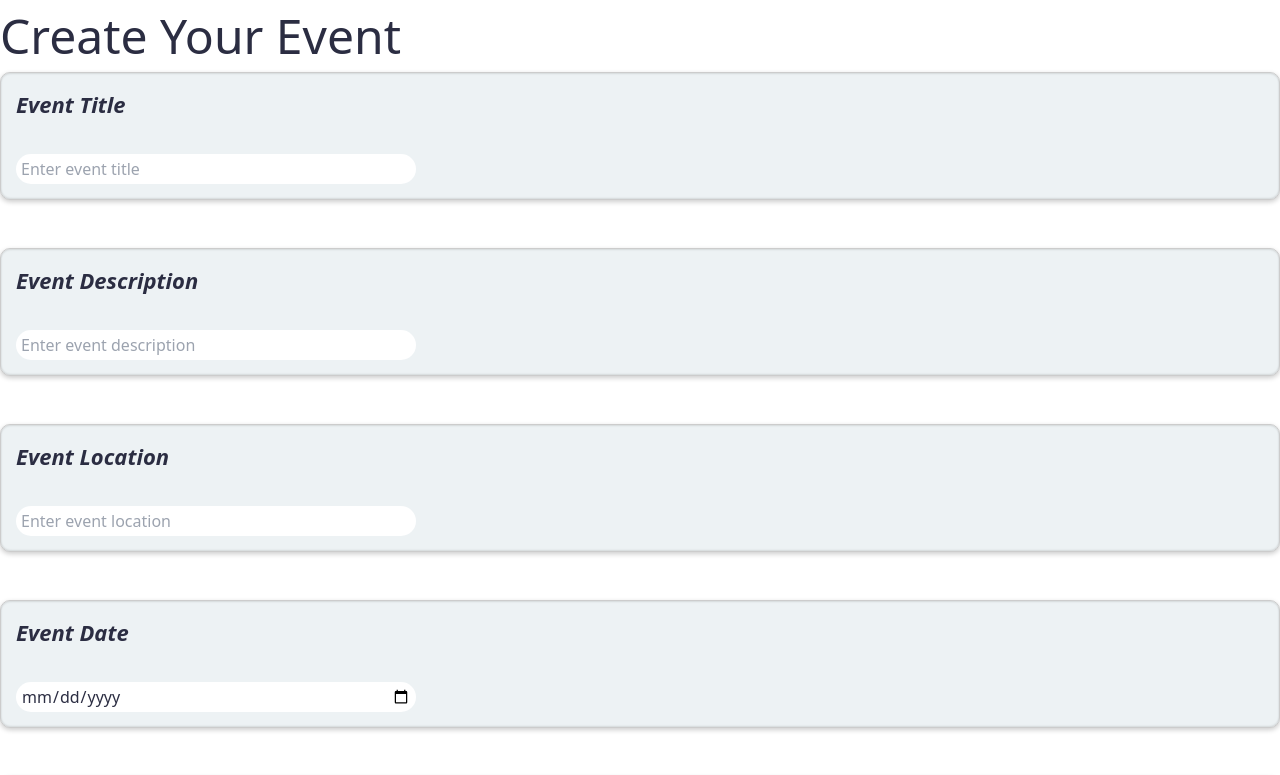
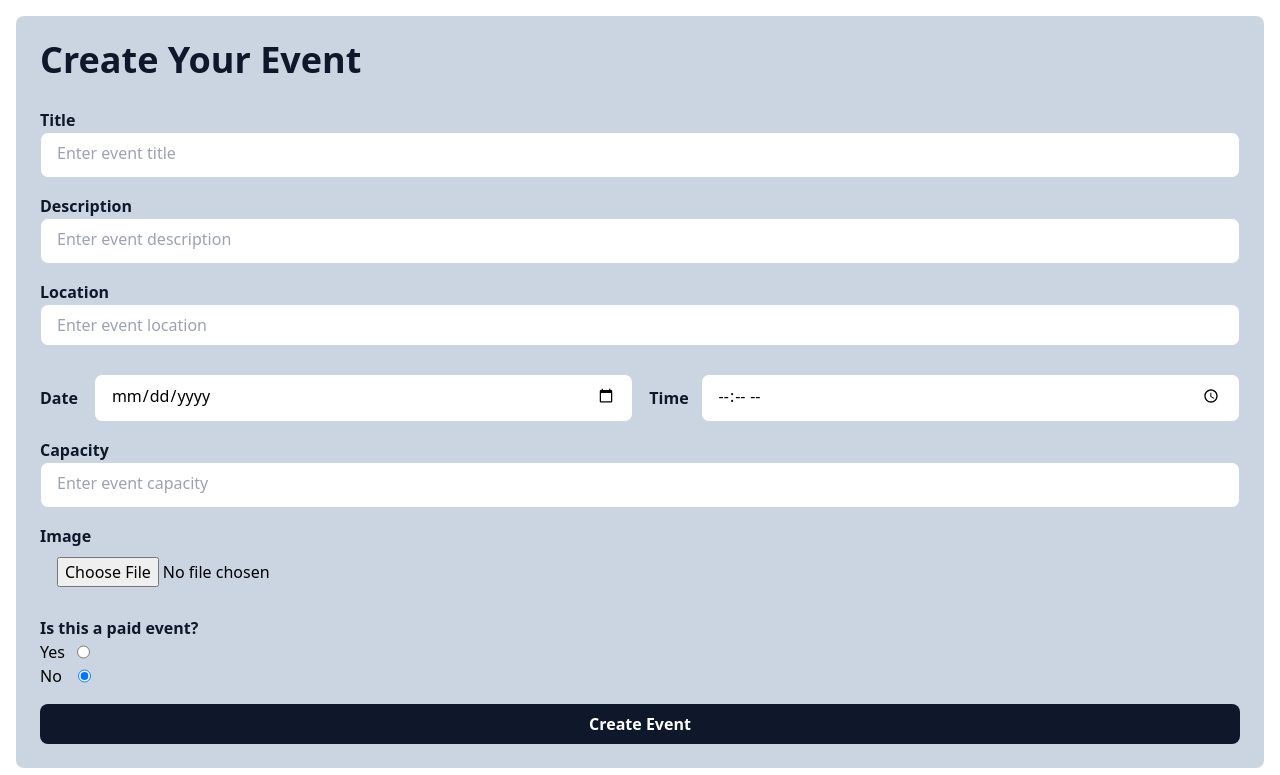
Before and after one commit to mazenkapadi/urban-oasis, a React (Vite) app: page /eventCreation in a window 1280 px wide. Shown: the top 775 px of the page. Built offline with nearby package versions, Linux system fonts and the light colour scheme; no server answers.

Commit message:
Event Creation 9-16

```diff
--- a/src/pages/EventCreationPage.jsx
+++ b/src/pages/EventCreationPage.jsx
@@ -1,21 +1,5 @@
 import {useState} from 'react';
-import '../styles.css';
-import {collection, getFirestore, doc, setDoc} from "firebase/firestore";
-import { initializeApp } from "firebase/app";
-import FIREBASE_KEY from "../APIKEY_SECRETS/FIREBASE_KEY.js"
-
-const app = initializeApp(FIREBASE_KEY);
-const db = getFirestore(app);
-
-const writeEventData = async (eventData) => {
-    try {
-        const eventRef = doc(collection(db, "Events"));
-        await setDoc(eventRef, eventData);
-        console.log('Event created successfully! ID: ', eventRef.id);
-    } catch (error) {
-        console.error('Error creating event:', error);
-    }
-};
+import eventCreation from "../services/eventCreation.js";
 
 
 function EventCreationPage() {
@@ -28,20 +12,15 @@ function EventCreationPage() {
     const [eventImage, setEventImage] = useState(null);
     const [eventPrice, setEventPrice] = useState('');
     const [isPaidEvent, setIsPaidEvent] = useState(false);
+    const [setError] = useState(null);
 
-    const handleSubmit = async (e) => {
-        e.preventDefault();
-        console.log({
-            eventTitle,
-            eventDescription,
-            eventLocation,
-            eventDate,
-            eventTime,
-            eventCapacity,
-            eventImage,
-            eventPrice,
-            isPaidEvent,
-        });
+
+
+    const handleSubmit = async () => {
+        if (!eventTitle || !eventDescription || !eventLocation || !eventDate || !eventTime || !eventCapacity) {
+            setError('Event Title, Event Description, Event Location, Event Date, Event Time, and Event Capacity are required');
+            return;
+        }
 
         const eventData = {
             title: eventTitle,
@@ -51,117 +30,126 @@ function EventCreationPage() {
             time: eventTime,
             capacity: eventCapacity,
             image: eventImage,
-            isPaidEvent,
+            paidEvent: isPaidEvent,
             eventPrice: isPaidEvent ? eventPrice : null,
         };
 
-        await writeEventData(eventData);
+        try {
+            await eventCreation.writeEventData(eventData);
+            setError(null);
+        } catch (error) {
+            setError(error.message);
+        }
+
     };
 
     return (
-        <div className="event-creation-page">
-            <h1>Create Your Event</h1>
-            <form onSubmit={handleSubmit}>
-                <div className="input-container">
-                    <label htmlFor="eventTitle">Event Title <br/><br/> </label>
+        <>
+            <div className="event-creation-page p-4">
+                <div className="box-border rounded-lg bg-slate-300 p-6">
+                    <h1 className="text-4xl text-slate-900 font-bold pb-3">Create Your Event</h1>
+                    <form onSubmit={handleSubmit} className="flex flex-col space-y-4 pt-4">
+                        <div className="flex flex-col">
+                            <label htmlFor="eventTitle" className="text-italic font-bold text-slate-900">
+                                Title
+                            </label>
                             <input
                                 type="text"
                                 id="eventTitle"
                                 value={eventTitle}
                                 onChange={(e) => setEventTitle(e.target.value)}
                                 placeholder="Enter event title"
-                        className="rounded"
+                                className="pb-3 rounded-lg border border-slate-300 py-2 px-4 focus:outline-none focus:ring-2 focus:ring-indigo-500 focus:ring-opacity-50"
                             />
                         </div>
 
-                <br/>
-                <br/>
-
-                <div className="input-container">
-                    <label htmlFor="eventDescription">Event Description <br/><br/></label>
+                        <div className="flex flex-col">
+                            <label htmlFor="eventDescription" className="text-italic font-bold text-slate-900">
+                                Description
+                            </label>
                             <input
                                 id="eventDescription"
                                 value={eventDescription}
                                 onChange={(e) => setEventDescription(e.target.value)}
                                 placeholder="Enter event description"
-                        className="rounded"
+
+                                className="pb-3 rounded-lg border border-slate-300 py-2 px-4 focus:outline-none focus:ring-2 focus:ring-indigo-500 focus:ring-opacity-50"
                             />
                         </div>
-                <br/>
-                <br/>
 
-                <div className="input-container">
-                    <label htmlFor="eventLocation">Event Location <br/> <br/></label>
+                        <div className="flex flex-col">
+                            <label htmlFor="eventLocation" className="text-italic font-bold text-slate-900">
+                                Location
+                            </label>
                             <input
                                 type="text"
                                 id="eventLocation"
                                 value={eventLocation}
                                 onChange={(e) => setEventLocation(e.target.value)}
                                 placeholder="Enter event location"
-                        className="rounded"
+                                className="rounded-lg border border-slate-300 py-2 px-4 focus:outline-none focus:ring-2 focus:ring-indigo-500 focus:ring-opacity-50"
                             />
                         </div>
-                <br/>
-                <br/>
 
-                <div className="input-container">
-                    <label htmlFor="eventDate">Event Date <br/><br/> </label>
+                        <div
+                            className="flex flex-row items-center pt-3">
+                            <label htmlFor="eventDate" className="text-italic font-bold text-slate-900 mr-4">
+                                Date
+                            </label>
                             <input
                                 type="date"
                                 id="eventDate"
                                 value={eventDate}
                                 onChange={(e) => setEventDate(e.target.value)}
-                        className="rounded"
+                                className="pb-3 rounded-lg w-full border border-slate-300 py-2 px-4 focus:outline-none focus:ring-2 focus:ring-indigo-500 focus:ring-opacity-50"
                             />
-                </div>
-                <br/>
-                <br/>
-
-                <div className="input-container">
-                    <label htmlFor="eventTime">Event Time <br/><br/> </label>
+                            <label htmlFor="eventTime" className="pe-3 text-italic font-bold text-slate-900 ml-4">
+                                Time
+                            </label>
                             <input
                                 type="time"
                                 id="eventTime"
                                 value={eventTime}
                                 onChange={(e) => setEventTime(e.target.value)}
-                        className="rounded"
+                                className="pb-3 rounded-lg w-full border border-slate-300 py-2 px-4 focus:outline-none focus:ring-2 focus:ring-indigo-500 focus:ring-opacity-50"
                             />
                         </div>
-                <br/>
-                <br/>
 
-                <div className="input-container">
-                    <label htmlFor="eventCapacity">Event Capacity <br/> <br/></label>
+                        <div className="flex flex-col">
+                            <label htmlFor="eventCapacity" className="text-italic font-bold text-slate-900">
+                                Capacity
+                            </label>
                             <input
                                 type="number"
                                 id="eventCapacity"
                                 value={eventCapacity}
                                 onChange={(e) => setEventCapacity(e.target.value)}
                                 placeholder="Enter event capacity"
-                        className="rounded"
+                                className="pb-3 rounded-lg border border-slate-300 py-2 px-4 focus:outline-none focus:ring-2 focus:ring-indigo-500 focus:ring-opacity-50"
                             />
                         </div>
-                <br/>
-                <br/>
 
-                <div className="input-container">
-                    <label htmlFor="eventImage">Event Image <br/><br/> </label>
+                        <div className="flex flex-col">
+                            <label htmlFor="eventImage" className="text-italic font-bold text-slate-900">
+                                Image
+                            </label>
                             <input
                                 type="file"
                                 id="eventImage"
                                 accept="image/*"
                                 onChange={(e) => setEventImage(e.target.files[0])}
+                                className="pb-3 rounded-lg border border-slate-300 py-2 px-4 focus:outline-none focus:ring-2 focus:ring-indigo-500 focus:ring-opacity-50"
+
                             />
                         </div>
 
-                <br/>
-                <br/>
+                        <div className="flex flex-col">
+                            <label htmlFor="isPaidEvent" className="text-italic font-bold text-slate-900">
+                                Is this a paid event?
+                            </label>
 
-                <div className="input-container">
-                    <label htmlFor="isPaidEvent">Is this a paid event?<br/><br/></label>
-
-                    <label htmlFor="isPaidEventNo">Yes</label>
-
+                            <div className="flex flex-row space-x-3">
+                                <label htmlFor="isPaidEventNo">Yes </label>
                                 <input
                                     type="radio"
                                     id="isPaidEventYes"
@@ -170,9 +158,10 @@ function EventCreationPage() {
                                     checked={isPaidEvent}
                                     onChange={() => setIsPaidEvent(true)}
                                 />
-                    <br/>
+                            </div>
+
+                            <div className="flex flex-row space-x-4">
                                 <label htmlFor="isPaidEventNo">No </label>
-
                                 <input
                                     type="radio"
                                     id="isPaidEventNo"
@@ -181,13 +170,13 @@ function EventCreationPage() {
                                     checked={!isPaidEvent}
                                     onChange={() => setIsPaidEvent(false)}
                                 />
-                    <br/>
-                    <br/>
-                    <br/>
+                            </div>
 
                             {isPaidEvent && (
-                        <div>
-                            <label htmlFor="eventPrice">Ticket Price <br/><br/></label>
+                                <div className="flex flex-col">
+                                    <label htmlFor="eventPrice" className="pt-3 text-italic font-bold text-slate-900">
+                                        Ticket Price
+                                    </label>
                                     <input
                                         type="text"
                                         id="eventPrice"
@@ -197,16 +186,20 @@ function EventCreationPage() {
                                             setEventPrice(`$${price}`);
                                         }}
                                         placeholder="Enter ticket price"
-                                className="rounded"
+                                        className="rounded-lg border border-slate-300 py-2 px-4 focus:outline-none focus:ring-2 focus:ring-indigo-500 focus:ring-opacity-50"
                                     />
                                 </div>
                             )}
                         </div>
-                <br/>
 
-                <button type="submit" onClick={handleSubmit}>Create Event</button>
+                        <button type="submit"
+                                className="bg-slate-900 hover:bg-indigo-700 text-white font-bold py-2 px-4 rounded-lg"
+                                onClick={handleSubmit}>Create Event
+                        </button>
                     </form>
                 </div>
+            </div>
+        </>
     );
 }
 
```
Lines whose indentation alone changed are shown as unchanged.
